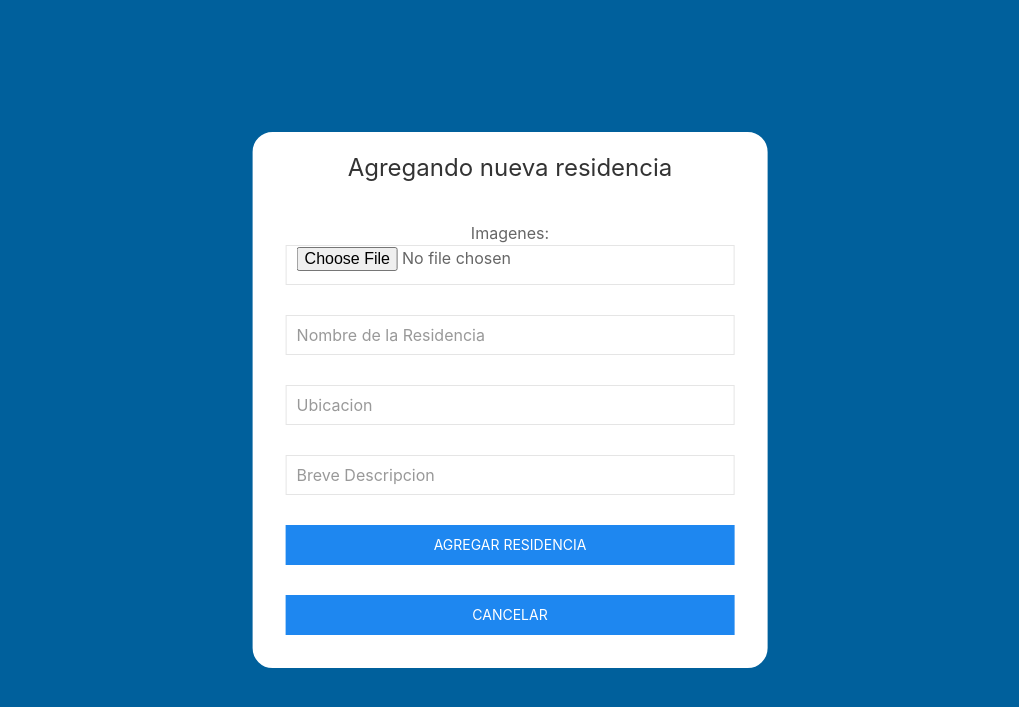
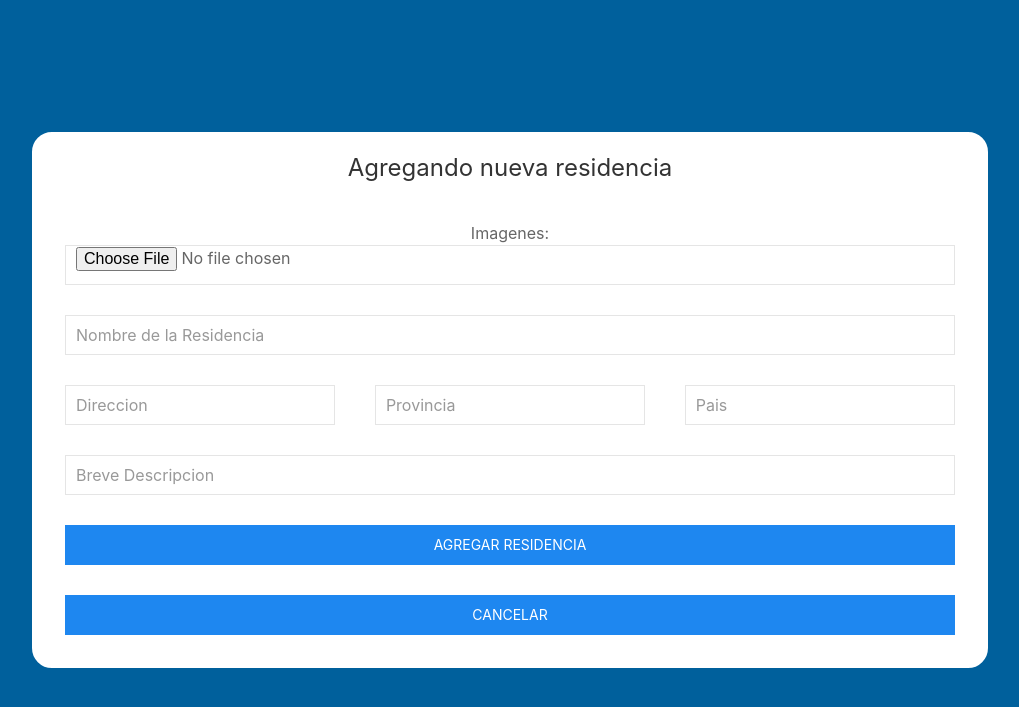
Before and after one commit to anaalazaro/IngenieriaSoftware2, a PHP site: page /pantalla-agregar-residencia.php in a window 1280 px wide. Shown: the top 707 px of the page, without its empty margins (130-1149 px from the left). Run offline with PHP 8.4, Linux system fonts and the light colour scheme.

Commit message:
arreglado ubicacion
ahora en vez de un campo ubicacion, hay 3

```diff
--- a/HSH/pantalla-agregar-residencia.php
+++ b/HSH/pantalla-agregar-residencia.php
@@ -32,8 +32,16 @@
           </div>
 
           <!--agregar ubicacion-->
-          <div class="uk-width-1-1 uk-padding-small">
-            <input id="ubicacion"type="text" name="ubicacion" class="uk-input" placeholder="Ubicacion" >
+          <div class="uk-child-width-expand@s uk-padding-small" uk-grid>
+            <div class="uk-width-1-3">
+              <input id="direccion" type="text" name="direccion" class="uk-input" placeholder="Direccion" >
+            </div>
+            <div class="uk-width-1-3">
+              <input id="provincia" type="text" name="provincia" class="uk-input" placeholder="Provincia" >
+            </div>
+            <div class="uk-width-1-3">
+              <input id="pais" type="text" name="pais" class="uk-input" placeholder="Pais" >
+            </div>
           </div>
 
           <!--agregar descripcion-->
--- a/HSH/pantalla-modificar-residencia.php
+++ b/HSH/pantalla-modificar-residencia.php
@@ -57,13 +57,13 @@
             </div>
             <div class="uk-child-width-expand@s uk-padding-small" uk-grid>
               <div class="uk-width-1-3">
-                <input id="ubicacion"type="text" name="direccion" class="uk-input" placeholder="Direccion" >
+                <input id="direccion" type="text" name="direccion" class="uk-input" placeholder="Direccion" >
               </div>
               <div class="uk-width-1-3">
-                <input id="ubicacion"type="text" name="provincia" class="uk-input" placeholder="Provincia" >
+                <input id="provincia" type="text" name="provincia" class="uk-input" placeholder="Provincia" >
               </div>
               <div class="uk-width-1-3">
-                <input id="ubicacion"type="text" name="pais" class="uk-input" placeholder="Pais" >
+                <input id="pais" type="text" name="pais" class="uk-input" placeholder="Pais" >
               </div>
             </div>
             <div class="uk-width-1-1 uk-padding-small">
```
